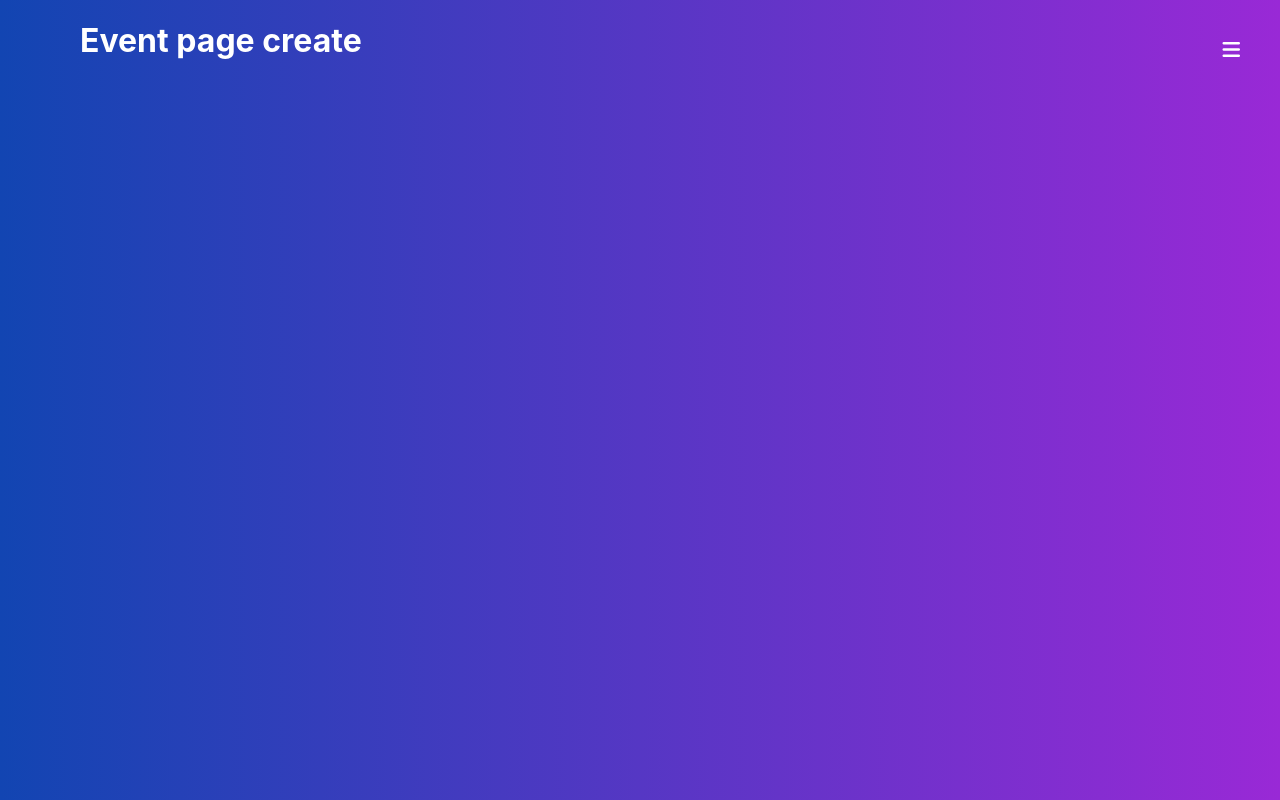
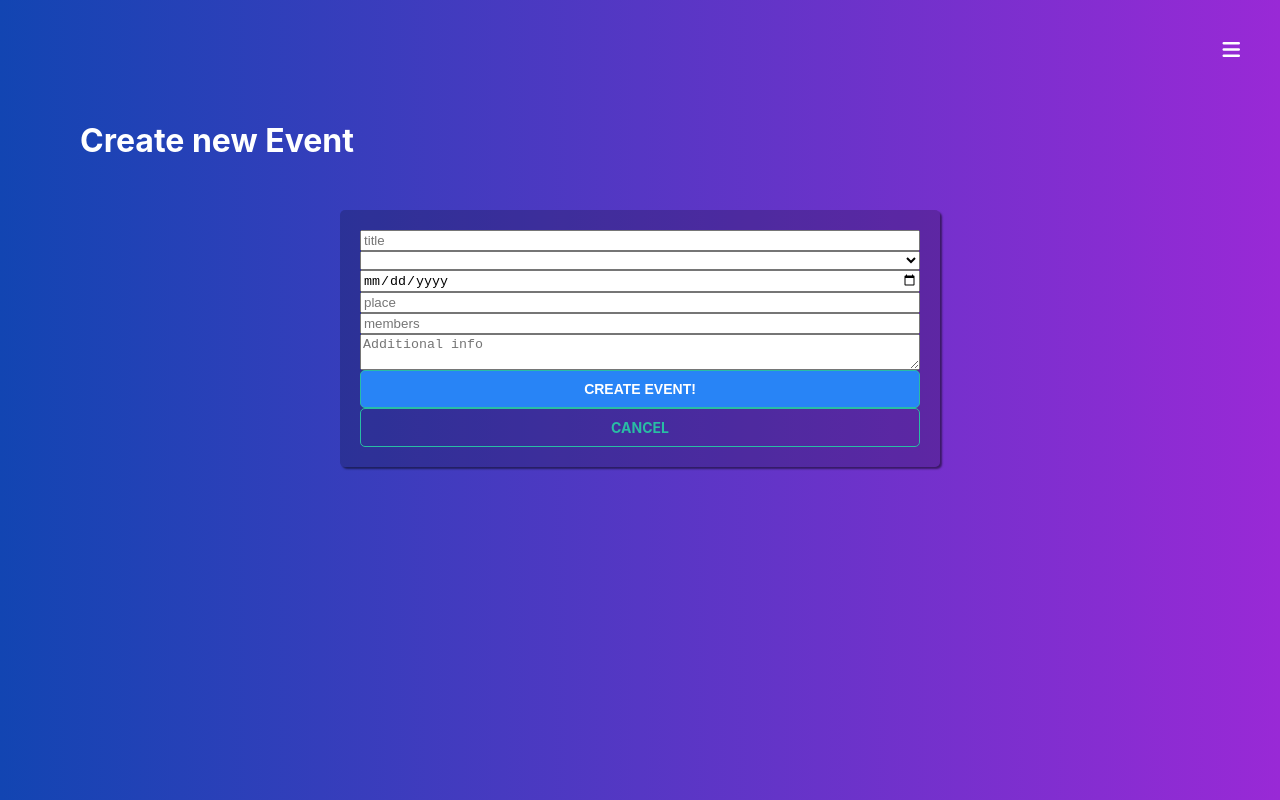
Before and after one commit to Skaper777/lets-go-react, a React (Create React App) app: page /events/create in a window 1280 px wide. Built offline with nearby package versions, Linux system fonts and the light colour scheme.

Commit message:
feat: :construction: create new components Input and pages Auth and CreateEvent

```diff
--- a/package.json
+++ b/package.json
@@ -8,6 +8,7 @@
     "@testing-library/jest-dom": "^5.16.4",
     "@testing-library/react": "^13.1.1",
     "@testing-library/user-event": "^13.5.0",
+    "classnames": "^2.3.1",
     "react": "^18.1.0",
     "react-dom": "^18.1.0",
     "react-router-dom": "^6.3.0",
--- a/src/App.css
+++ b/src/App.css
@@ -11,6 +11,26 @@
   width: 100%;
   max-width: 1120px;
   margin: 0 auto;
+}
+
+.button {
+  display: inline-block;
+  padding: 10px;
+  font-size: 14px;
+  border-radius: 5px;
+  border: 1px solid rgb(41, 189, 164);
+  color: rgb(41, 189, 164);
+  text-transform: uppercase;
+  font-weight: bold;
+  background: none;
+  cursor: pointer;
+  text-align: center;
+  text-decoration: none;
+}
+
+.button--primary {
+  background: #2884f6;
+  color: white;
 }
 
 @media (prefers-reduced-motion: no-preference) {
@@ -33,12 +53,3 @@
 .App-link {
   color: #61dafb;
 }
-
-@keyframes App-logo-spin {
-  from {
-    transform: rotate(0deg);
-  }
-  to {
-    transform: rotate(360deg);
-  }
-}
--- a/src/App.js
+++ b/src/App.js
@@ -4,6 +4,7 @@ import MainPage from './routes/MainPage/MainPage';
 import Auth from './routes/Auth/Auth';
 import About from './routes/About/About';
 import EventPage from './routes/Events/Event/Event';
+import EventCreate from './routes/Events/Create/EventCreate';
 import { useRoutes } from 'react-router-dom'
 
 function App() {
@@ -17,6 +18,10 @@ function App() {
       element: <Auth />
     },
     {
+      path: "events/create",
+      element: <EventCreate />
+    },
+    {
       path: "events/:id",
       element: <EventPage />
     },
@@ -26,7 +31,11 @@ function App() {
     },
     {
       path: '*',
-      element: <h1>Error!</h1>
+      element: (
+        <div className='container'>
+          <h1>Ooops! Page not found</h1>
+        </div>
+      )
     }
   ]
 
--- a/src/components/Ui/Button/Button.module.css
+++ b/src/components/Ui/Button/Button.module.css
@@ -8,6 +8,7 @@
   font-weight: bold;
   background: none;
   cursor: pointer;
+  font-size: 14px;
 }
 
 .Button:focus {
@@ -19,9 +20,8 @@
 }
 
 .Button:disabled {
-  background: #ccc;
-  color: black;
-  cursor: not-allowed;
+  opacity: .4;
+  pointer-events: none;
 }
 
 .primary {
--- a/src/routes/Auth/Auth.js
+++ b/src/routes/Auth/Auth.js
@@ -3,7 +3,42 @@ import classes from './Auth.module.css'
 import Button from '../../components/Ui/Button/Button'
 import Input from '../../components/Ui/Input/Input'
 
+function validateEmail(email) {
+  const re = /^(([^<>()[\]\\.,;:\s@"]+(\.[^<>()[\]\\.,;:\s@"]+)*)|(".+"))@((\[[0-9]{1,3}\.[0-9]{1,3}\.[0-9]{1,3}\.[0-9]{1,3}\])|(([a-zA-Z\-0-9]+\.)+[a-zA-Z]{2,}))$/
+  return re.test(email)
+}
+
 class Auth extends Component {
+  state = {
+    isFormValid: false,
+    formControls: {
+      email: {
+        value: '',
+        type: 'email',
+        label: 'Email',
+        errorMsg: 'Not valid email!',
+        valid: false,
+        touched: false,
+        validation: {
+          required: true,
+          email: true
+        }
+      },
+      password: {
+        value: '',
+        type: 'password',
+        label: 'Password',
+        errorMsg: 'Not valid password!',
+        valid: false,
+        touched: false,
+        validation: {
+          required: true,
+          minLength: 6
+        }
+      }
+    }
+  }
+
   loginHandler = () => {
 
   }
@@ -14,6 +49,68 @@ class Auth extends Component {
 
   submitHandler = e => e.preventDefault()
 
+  validateControl(value, validation) {
+    if (!validation) return true
+
+    let isValid = true
+
+    if (validation.required) {
+      isValid = value.trim() !== '' && isValid
+    }
+
+    if (validation.email) {
+      isValid = validateEmail(value) && isValid
+    }
+
+    if (validation.minLength) {
+      isValid = value.length >= validation.minLength && isValid
+    }
+
+    return isValid
+  }
+
+  onChangeHandler = (e, controlName) => {
+    const formControls = {...this.state.formControls}
+    const control = {...formControls[controlName]}
+
+    control.value = e.target.value
+    control.touched = true
+    control.valid = this.validateControl(control.value, control.validation)
+
+    formControls[controlName] = control
+
+    let isFormValid = true
+
+    Object.keys(formControls).forEach(name => {
+      isFormValid = formControls[name].valid
+    })
+
+    this.setState({
+      formControls,
+      isFormValid
+    })
+  }
+
+  renderInputs() {
+    return Object.keys(this.state.formControls).map((controlName, i) => {
+      const control = this.state.formControls[controlName]
+
+      return (
+        <Input
+          key={controlName + i}
+          type={control.type}
+          value={control.value}
+          valid={control.valid}
+          touched={control.touched}
+          label={control.label}
+          shouldValidate={!!control.validation}
+          errorMsg={control.errorMsg}
+          onChange={e => this.onChangeHandler(e, controlName)}
+        />
+      )
+    })
+  }
+
   render() {
     return (
       <div className={classes.Auth}>
@@ -21,17 +118,19 @@ class Auth extends Component {
           <h1>Authorization</h1>
 
           <form onSubmit={this.submitHandler}>
-            <Input type="email" label="Email" />
-            <Input type="password" label="Password" />
+
+            { this.renderInputs() }
 
             <Button
-              onClick={this.loginHandler}>Log in
-            </Button>
+              onClick={this.loginHandler}
+              disabled={!this.state.isFormValid}
+            >Log in</Button>
 
             <Button
               type="primary"
-              onClick={this.signUpHandler}>Sign up
-            </Button>
+              onClick={this.signUpHandler}
+              disabled={!this.state.isFormValid}
+            >Sign up</Button>
           </form>
         </div>
       </div>
--- /dev/null
+++ b/src/routes/Events/Create/EventCreate.js
@@ -0,0 +1,44 @@
+import { Component } from "react";
+import classes from './EventCreate.module.css'
+import Button from '../../../components/Ui/Button/Button'
+import { Link } from "react-router-dom"
+
+class EventCreate extends Component {
+  submitHandler = e => e.preventDefault()
+
+  createEventHandler = () => {}
+
+  cancelHandler = () => {}
+
+  render() {
+    return (
+      <div className={classes.EventCreate}>
+        <div className="container">
+          <h1>Create new Event</h1>
+
+          <form onSubmit={this.submitHandler}>
+            <input type="text" placeholder="title" />
+            <select></select>
+            <input type="date" placeholder="date" />
+            <input type="text" placeholder="place" />
+            <input type="number" placeholder="members" />
+            <textarea placeholder="Additional info"></textarea>
+
+            <Button
+              type="primary"
+              onClick={this.createEventHandler}
+            >
+              Create event!
+            </Button>
+
+            <Link className="button" to={'/'}>
+              Cancel
+            </Link>
+          </form>
+        </div>
+      </div>
+    )
+  }
+}
+
+export default EventCreate
--- /dev/null
+++ b/src/routes/Events/Create/EventCreate.module.css
@@ -0,0 +1,15 @@
+.EventCreate {
+  padding-top: 100px;
+}
+
+.EventCreate form {
+  max-width: 600px;
+  margin: 50px auto;
+  box-sizing: border-box;
+  padding: 20px;
+  border-radius: 5px;
+  background: rgba(0, 0, 0, .2);
+  box-shadow: 2px 2px 2px rgba(0, 0, 0, .5);
+  display: flex;
+  flex-direction: column;
+}
--- a/src/routes/MainPage/MainPage.js
+++ b/src/routes/MainPage/MainPage.js
@@ -1,6 +1,9 @@
 import React, {Component} from "react";
 import EventsList from "../../components/Events/EventsList/EventsList";
 import classes from './MainPage.module.css'
+import Button from '../../components/Ui/Button/Button'
+import classNames from 'classnames'
+import { Link } from "react-router-dom";
 
 class MainPage extends Component {
   state = {
@@ -79,12 +82,16 @@ class MainPage extends Component {
 
     return (
       <div className={classes.MainPage}>
-        <div className='container'>
+        <div className={classNames(classes.MainPageContainer, 'container')}>
           <h1>Let'sGo!</h1>
           <div className={classes.MainPageEvents}>
             {myList}
             {list}
           </div>
+
+          <Link style={{alignSelf: 'center'}} className="button button--primary" to={'events/create'}>
+            Create your own event!
+          </Link>
         </div>
       </div>
     )
--- a/src/routes/MainPage/MainPage.module.css
+++ b/src/routes/MainPage/MainPage.module.css
@@ -4,6 +4,11 @@
   padding: 100px 0;
   flex-grow: 1;
   width: 100%;
+}
+
+.MainPageContainer {
+  display: flex;
+  flex-direction: column;
 }
 
 .MainPage h1 {
@@ -14,4 +19,5 @@
 .MainPageEvents {
   display: flex;
   justify-content: space-evenly;
+  margin-bottom: 40px;
 }
```
Also changed, not shown: 1 other file (tests, documents, lock files or other folders).
